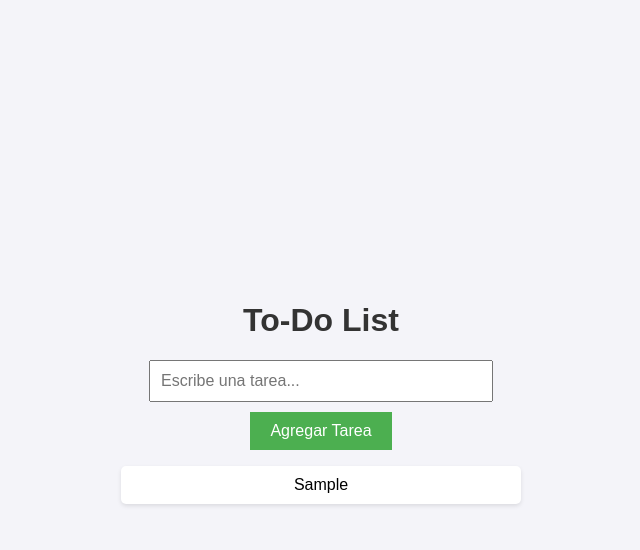
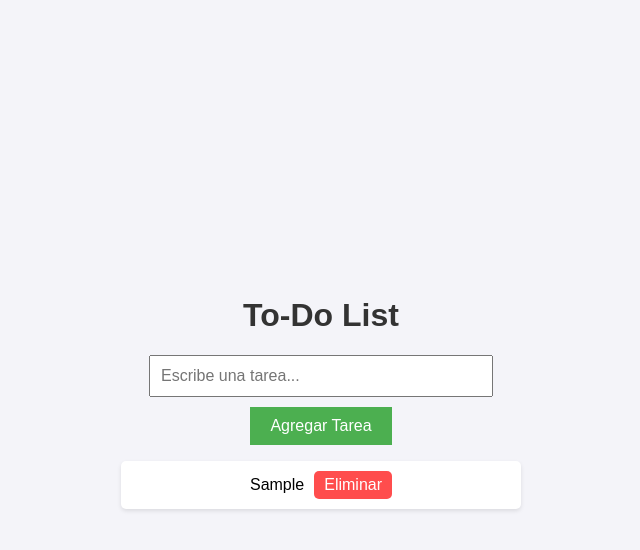
Before and after one commit to jonnel6/entregable-proyecto-CIDI, a plain HTML site: page index.html in a window 1280 px wide. Both pictures are taken after typing "Sample" into the empty fields and a click on the button "Agregar Tarea". Shown: the whole page, without its empty margins (319-959 px from the left). Drawn offline with Linux system fonts and the light colour scheme.

Commit message:
Implementacion eliminar tareas

```diff
--- a/app.js
+++ b/app.js
@@ -9,6 +9,20 @@ document.getElementById('addTaskBtn').addEventListener('click', function() {
     let li = document.createElement('li');
     li.textContent = taskText;
 
+    // Crear el botón de eliminar
+    let deleteBtn = document.createElement('button');
+    deleteBtn.textContent = 'Eliminar';
+    deleteBtn.classList.add('delete-btn');
+
+    // Agregar evento para eliminar la tarea
+    deleteBtn.addEventListener('click', function(e) {
+      e.stopPropagation(); // Evitar que el click también active el 'click' de completar
+      li.remove(); // Elimina la tarea
+    });
+
+    // Agregar el botón de eliminar a la tarea
+    li.appendChild(deleteBtn);
+
     // Agregar la tarea a la lista
     taskList.appendChild(li);
 
--- a/style.css
+++ b/style.css
@@ -56,3 +56,17 @@ li.completed {
   text-decoration: line-through;
   background-color: #d3ffd3;
 }
+
+.delete-btn {
+  background-color: #ff4d4d;
+  color: white;
+  border: none;
+  padding: 5px 10px;
+  margin-left: 10px;
+  cursor: pointer;
+  border-radius: 5px;
+}
+
+.delete-btn:hover {
+  background-color: #e03e3e;
+}
```
